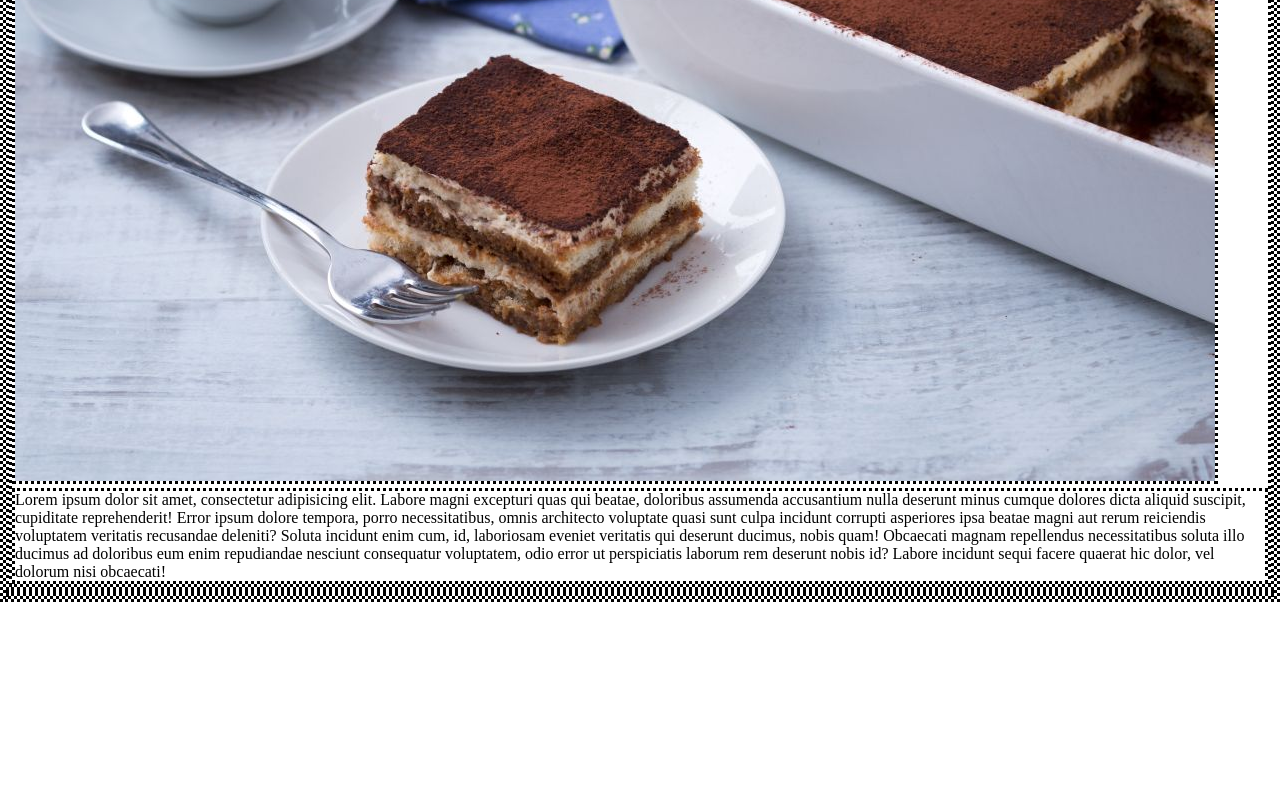
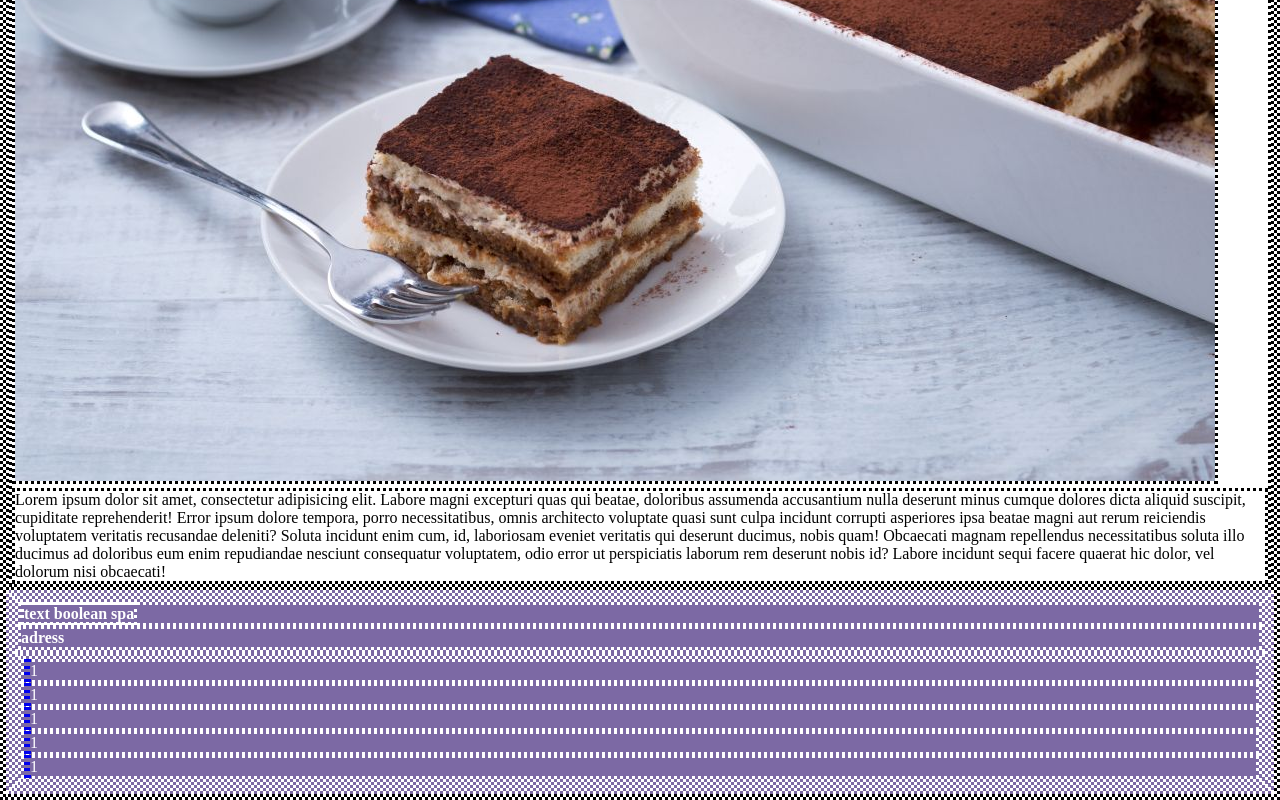
Before and after one commit to JanLascala/htmlcss-responsive-layout, a plain HTML site: page index.html in a window 1280 px wide. Shown: the part 1333-2133 px from the top of the page. Before the commit the page ends 1935 px from the top, so only its background shows below. Drawn offline with Linux system fonts and the light colour scheme.

Commit message:
add Layout footer

```diff
--- a/ass/style/style.css
+++ b/ass/style/style.css
@@ -13,6 +13,8 @@
 
 }
 
+/*utilities? general aspect*/
+
 img {
     max-width: 100%;
 }
@@ -21,6 +23,20 @@ ul {
     list-style: none;
 }
 
+header {
+    background-color: var(--gboo-primary-light);
+}
+
+main {
+    background-color: var(--gboo-primary-lighter);
+}
+
+footer {
+    background-color: var(--gboo-primary-dark);
+    color: var(--gboo-primary-lighter);
+}
+
+/*smartphone view*/
 @media screen and (max-width: 480px) {
 
     header {
--- a/index.html
+++ b/index.html
@@ -16,6 +16,7 @@
     <header>
         <h1> Giallo Booleano</h1>
     </header>
+
     <main>
         <!--titles of body-->
         <h4>dolci e dessert</h4>
@@ -79,7 +80,29 @@
 
         </div>
     </main>
-    <footer></footer>
+
+    <footer>
+        <div class="container">
+            <div class="row">
+                <!--address etc-->
+                <div class="column">
+                    <h4><strong>text boolean spa</strong></h4>
+                    <h4>adress</h4>
+                </div>
+                <!--links-->
+                <div class="column">
+                    <ul>
+                        <li><a href="#"></a>1</li>
+                        <li><a href="#"></a>1</li>
+                        <li><a href="#"></a>1</li>
+                        <li><a href="#"></a>1</li>
+                        <li><a href="#"></a>1</li>
+                    </ul>
+                </div>
+            </div>
+        </div>
+
+    </footer>
 
 </body>
 
```
